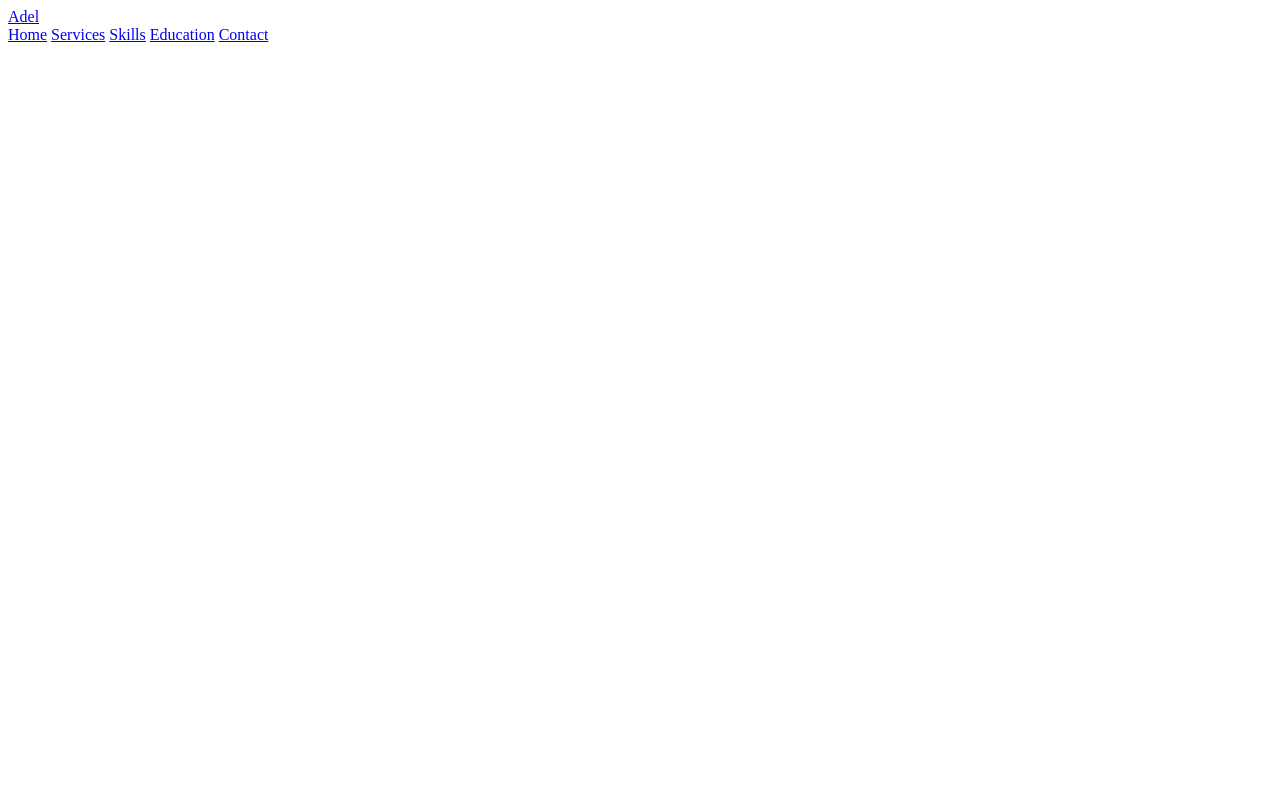
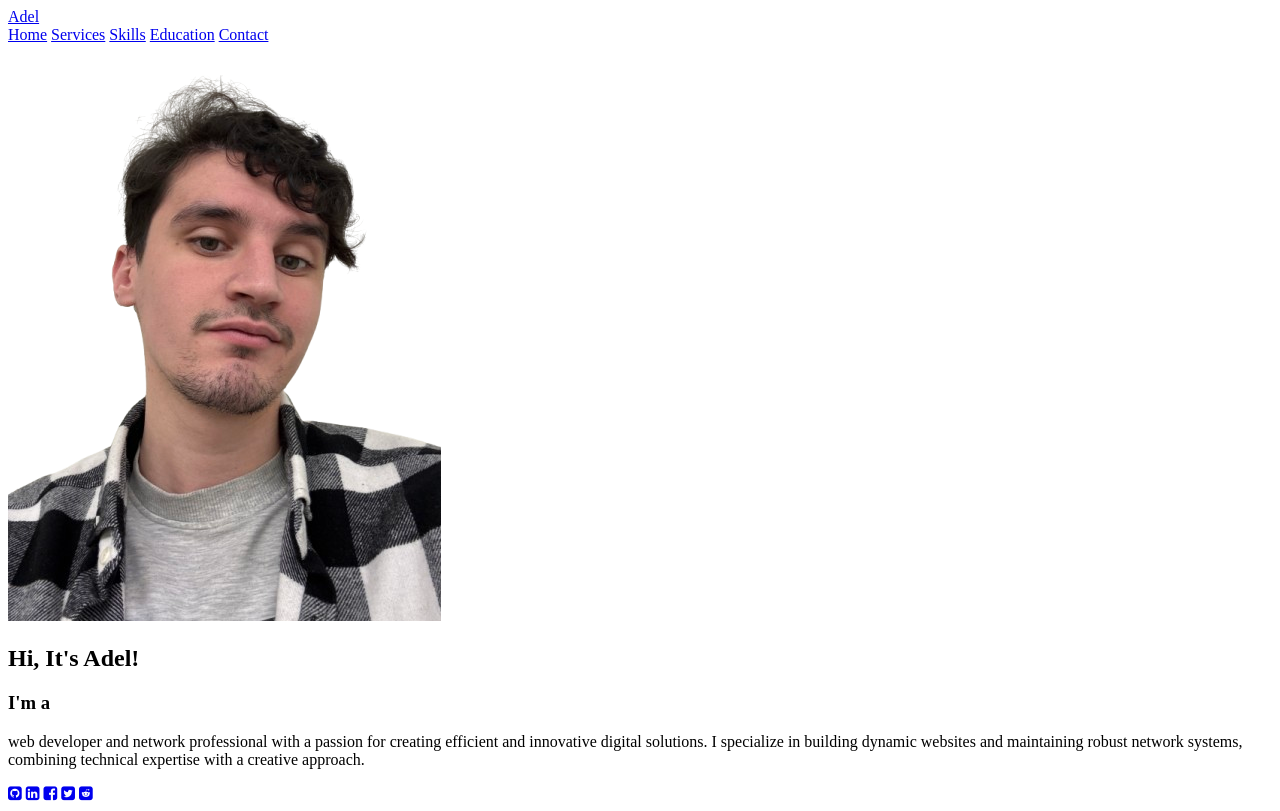
Before and after one commit to adelkandi/adelkandi.github.io, a plain HTML site: page index.html in a window 1280 px wide. Drawn offline with Linux system fonts and the light colour scheme.

Commit message:
Created social media icons + Home content with profile picture.

```diff
--- a/index.html
+++ b/index.html
@@ -4,6 +4,7 @@
     <meta charset="UTF-8">
     <meta name="viewport" content="width=device-width, initial-scale=1.0">
     <title>Adel Kandi</title>
+    <link rel="stylesheet" href="https://cdnjs.cloudflare.com/ajax/libs/font-awesome/4.7.0/css/font-awesome.min.css">
     <link rel="stylesheet" href="CSS/style.css">
 </head>
 <body>
@@ -17,6 +18,25 @@
             <a href="#">Education</a>
             <a href="#">Contact</a>
         </nav>
+        <section class="home">
+            <div class="home-image">
+                <img src="images/IMG_1712.png" alt="Profile Picture of Adel Kandi">
+            </div>
+            <div class="home-content">
+                <h1>Hi, It's <span>Adel!</span></h1>
+                <h3 class="typing-text">I'm a<span></span></h3>
+                <p>web developer and network professional with a passion for creating efficient and innovative digital solutions. I specialize in building dynamic websites and maintaining robust network systems, combining technical expertise with a creative approach.</p>
+            </div>
+            <div class="social-logo">
+                <a href="https://github.com/adelkandi" target="_blank"><i class="fa fa-github-square"></i></a>
+                <a href="https://www.linkedin.com/in/adel-kandi-416bb925b/" target="_blank"><i class="fa fa-linkedin-square"></i></a>
+                <a href="https://www.facebook.com/adel.kandi.9" target="_blank"><i class="fa fa-facebook-square"></i></a>
+                <a href="https://x.com/adel_kandi" target="_blank"><i class="fa fa-twitter-square"></i></a>
+                <a href="https://www.reddit.com/user/EducatorTechnical557/" target="_blank"><i class="fa fa-reddit-square"></i></a>
+            </div>
+        </section>
+
+        <script src="scripts/script.js"></script>
     </header>
 </body>
 </html>
```
